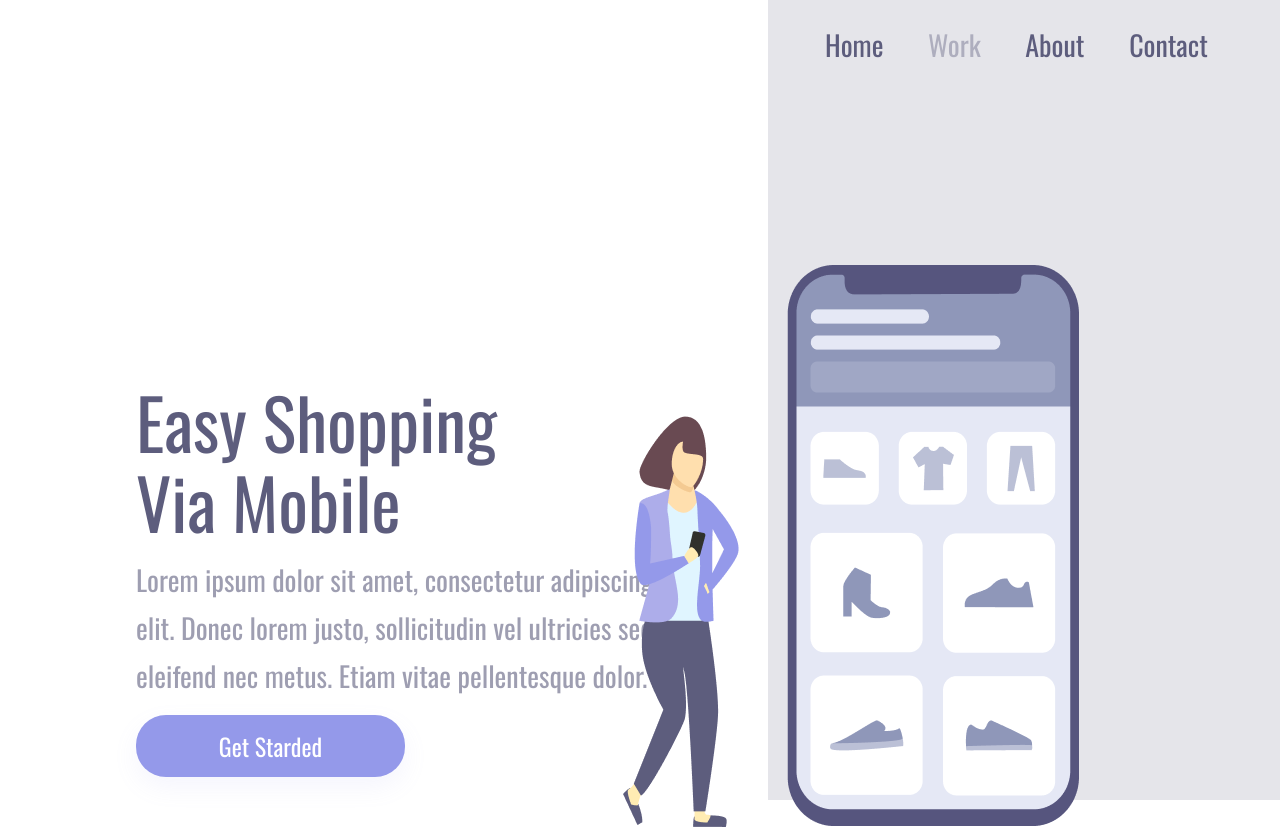
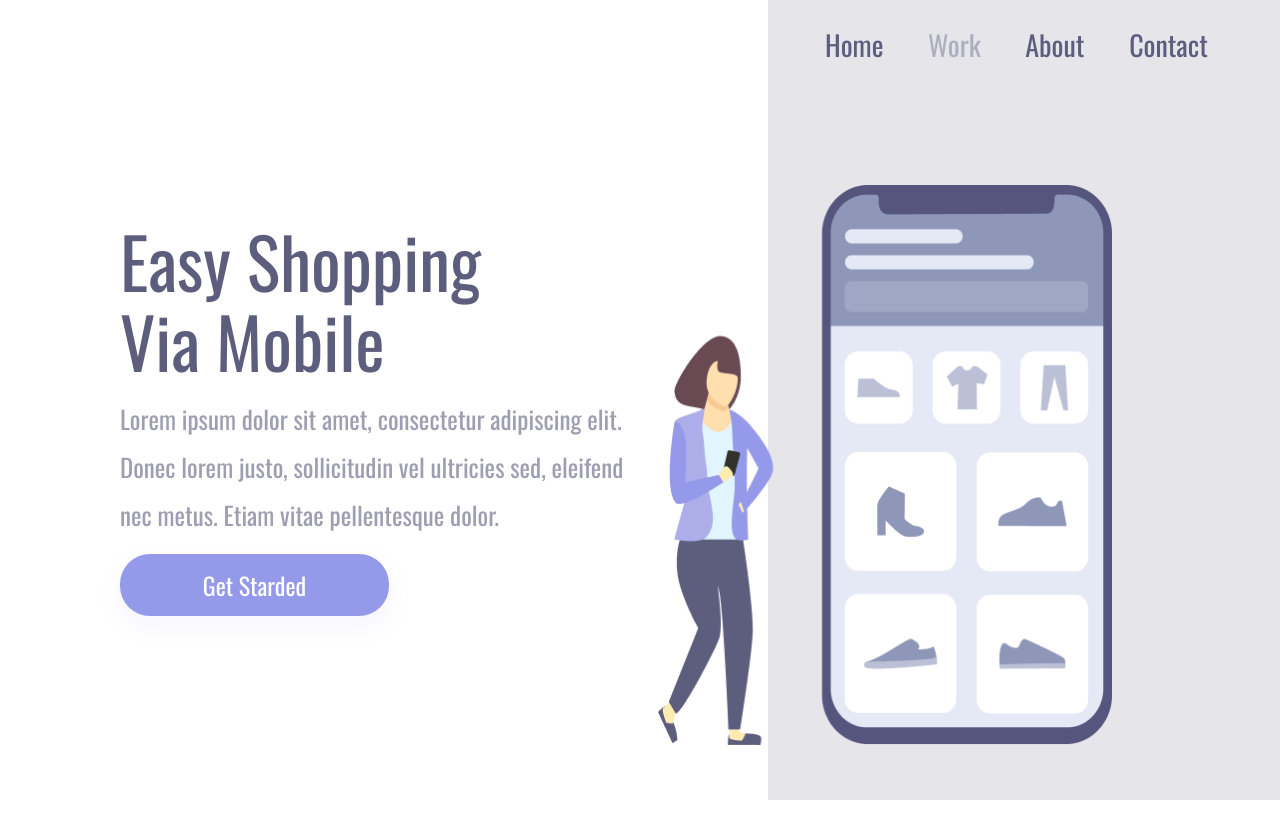
Before and after one commit to Wanndeko/cellphone-grill-landing-page, a plain HTML site: page index.html in a window 1280 px wide. After the commit the page ends 800 px from the top, so only its background shows below. Drawn offline with nearby package versions, Linux system fonts and the light colour scheme.

Commit message:
atualização na visualização padrão

```diff
--- a/index.css
+++ b/index.css
@@ -18,8 +18,8 @@
 .container-left {
     display: inline-block;
     width: 60%;
-    padding-left: 136px;
-    margin-top: 381px;
+    padding-left: 120px;
+    margin-top: 220px;
 
 
 }
@@ -36,8 +36,9 @@
 
 img {
     position: relative;
-    top: 25%;
-    right: 145px;
+    top: 15%;
+    right: 110px;
+    height: 70%;
 }
 
 
@@ -53,7 +54,7 @@ h1 {
 
 p {
     font-weight: 400;
-    font-size: 28px;
+    font-size: 25px;
     line-height: 48px;
     color: rgba(93, 93, 125, 0.6);
     margin-top: 15px;
```
